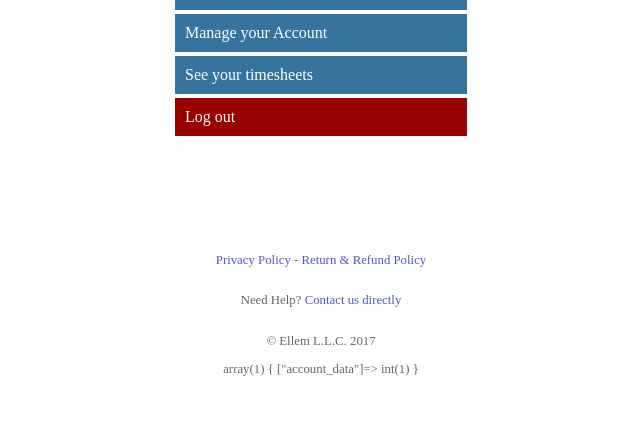
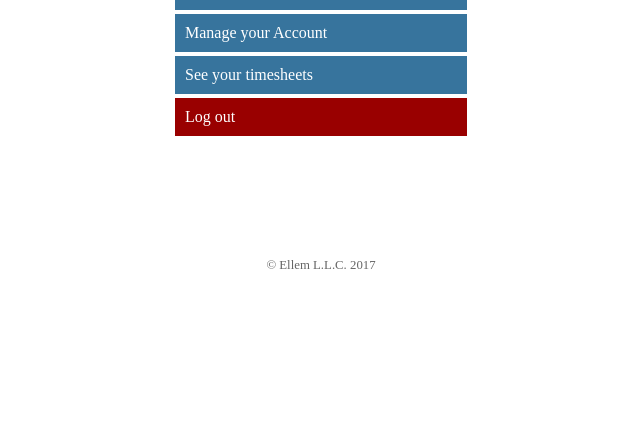
Before and after one commit to kevin-matthew/sgtimesheets, a PHP site: page /index.php in a window 1280 px wide. Shown: the part 376-800 px from the top of the page, without its empty margins (319-959 px from the left). Run offline with PHP 8.4, Linux system fonts and the light colour scheme; the visitor is signed in with stand-in values (Sample User, id 1).

Commit message:
footer change

```diff
--- a/run/footer.php
+++ b/run/footer.php
@@ -1,8 +1,5 @@
 	<footer>
-		<p><a href="/privacy">Privacy Policy</a> - <a href="/termsofservice">Return &amp; Refund Policy</a></p>
-		<p>Need Help? <a href="/support">Contact us directly</a></p>
 		<p>&copy; Ellem L.L.C. 2017</p>
-<?=var_dump($_SESSION)?>
 	</footer>
 </body>
 
```
